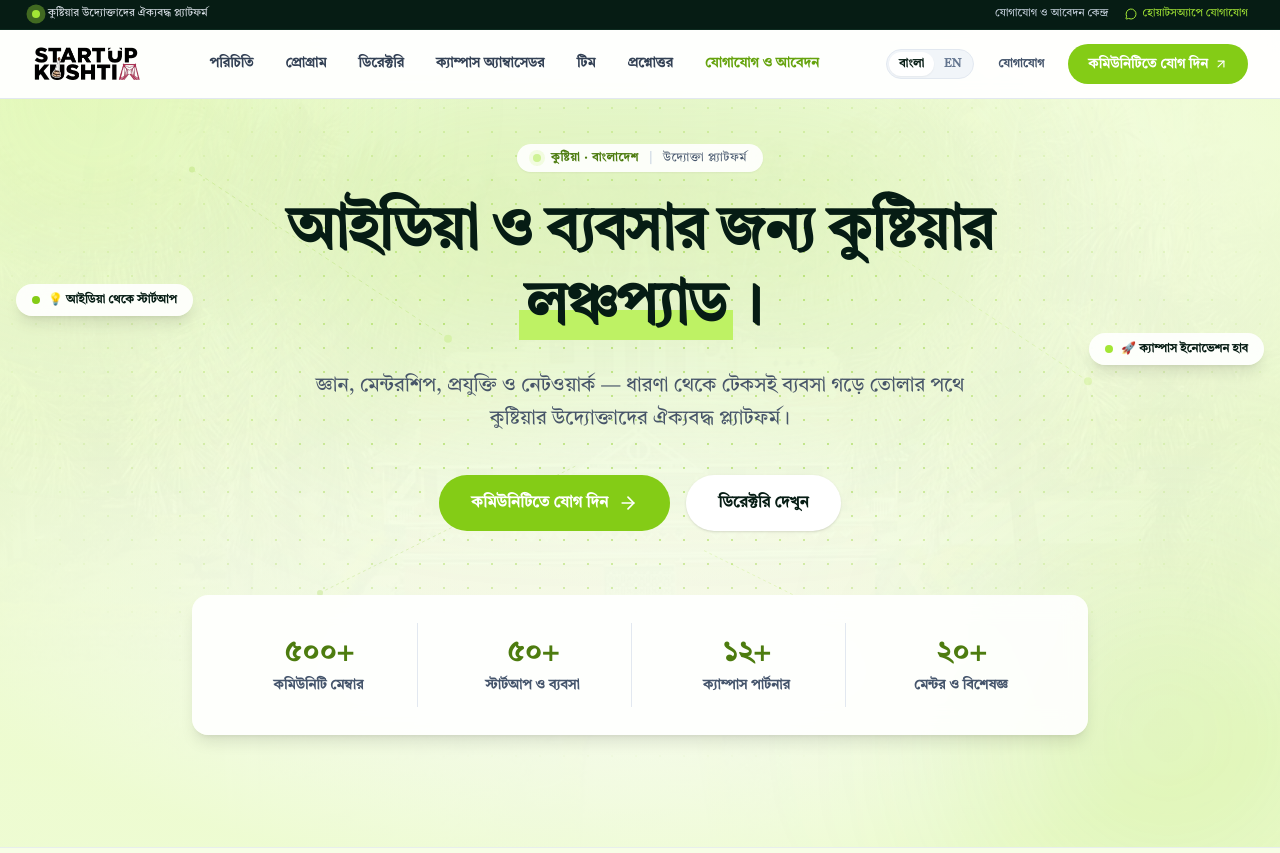
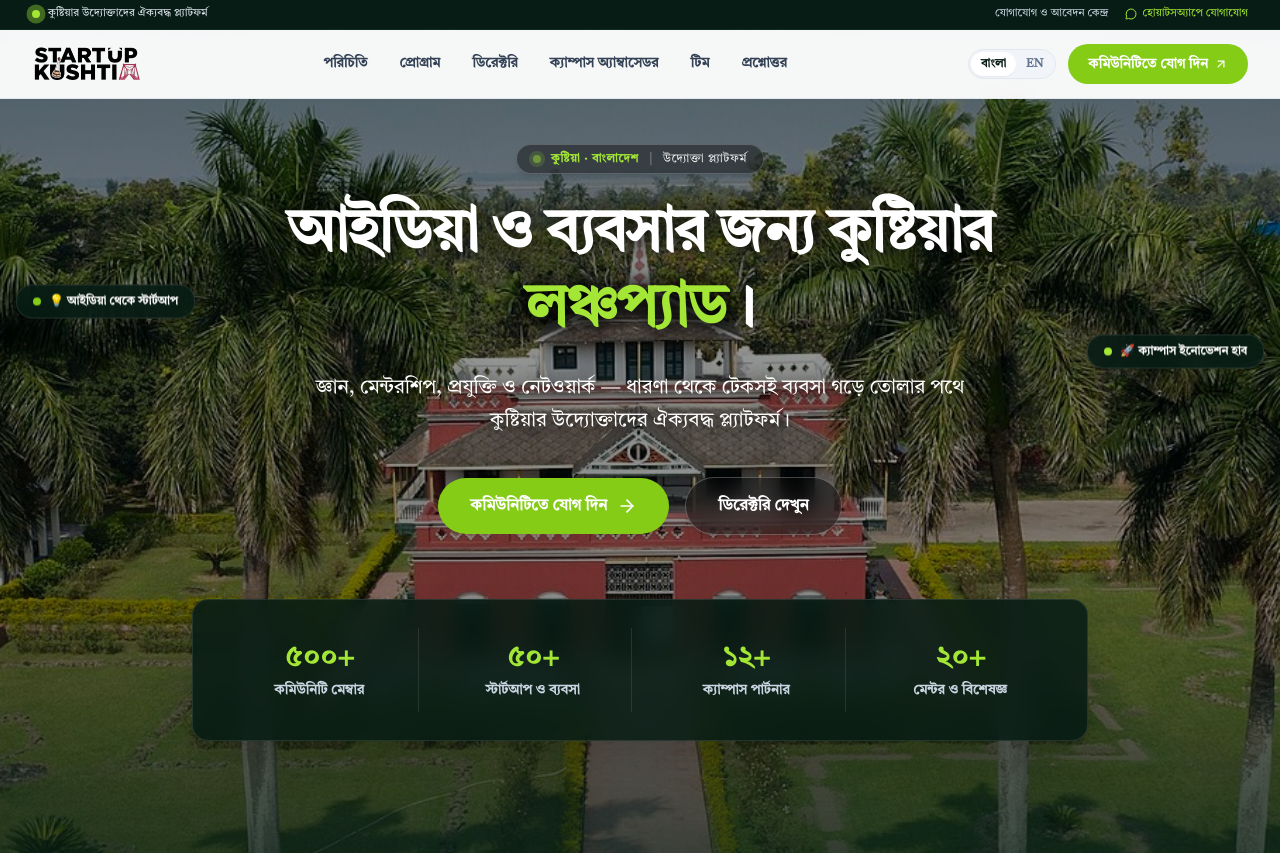
Before and after one commit to mehedienf/startupkustia-website, a Next.js app: page / in a window 1280 px wide. Shown: the top 853 px of the page. Built offline with nearby package versions, Linux system fonts and the light colour scheme.

Commit message:
refactor: simplify Header component and enhance Hero section styling

```diff
--- a/src/app/page.tsx
+++ b/src/app/page.tsx
@@ -30,7 +30,7 @@ export default function HomePage() {
   return (
     <div className="min-h-screen flex flex-col bg-[#F5F7FC] text-[#444E69]">
       {/* Navigation */}
-      <Header onOpenJoin={() => setJoinModalOpen(true)} />
+      <Header />
 
       {/* Main Content */}
       <main className="flex-1">
--- a/src/components/Header.tsx
+++ b/src/components/Header.tsx
@@ -5,7 +5,6 @@ import { SITE_CONFIG } from "@/data/content";
 import { ArrowUpRight, Menu, MessageCircle, X } from "lucide-react";
 import Image from "next/image";
 import Link from "next/link";
-import { useRouter } from "next/navigation";
 import { useEffect, useRef, useState } from "react";
 
 interface HeaderProps {
@@ -13,7 +12,6 @@ interface HeaderProps {
 }
 
 export default function Header({ onOpenJoin }: HeaderProps) {
-  const router = useRouter();
   const { language, setLanguage } = useLanguage();
   const [mobileMenuOpen, setMobileMenuOpen] = useState(false);
   const [isVisible, setIsVisible] = useState(true);
@@ -58,14 +56,6 @@ export default function Header({ onOpenJoin }: HeaderProps) {
     window.addEventListener("scroll", handleScroll, { passive: true });
     return () => window.removeEventListener("scroll", handleScroll);
   }, [mobileMenuOpen]);
-
-  const handleJoinClick = () => {
-    if (onOpenJoin) {
-      onOpenJoin();
-    } else {
-      router.push("/contact?tab=community");
-    }
-  };
 
   return (
     <header
@@ -168,12 +158,6 @@ export default function Header({ onOpenJoin }: HeaderProps) {
             >
               {isBn ? "প্রশ্নোত্তর" : "FAQ"}
             </Link>
-            <Link
-              href="/contact"
-              className="px-3 py-1.5 rounded-lg hover:text-[#65A30D] hover:bg-slate-100/70 transition-all text-[#65A30D] font-bold"
-            >
-              {isBn ? "যোগাযোগ ও আবেদন" : "Contact & Apply"}
-            </Link>
           </div>
 
           {/* Right Action Controls */}
@@ -204,23 +188,15 @@ export default function Header({ onOpenJoin }: HeaderProps) {
               </button>
             </div>
 
-            {/* Quick Contact Link */}
+            {/* Primary CTA Button - Redirects directly to Contact & Applications Hub */}
             <Link
               href="/contact"
-              className="text-xs font-bold text-slate-600 hover:text-[#65A30D] px-3 py-1.5 rounded-full transition-colors"
-            >
-              {isBn ? "যোগাযোগ" : "Contact"}
-            </Link>
-
-            {/* Primary CTA Button */}
-            <button
-              type="button"
-              onClick={handleJoinClick}
+              onClick={onOpenJoin}
               className="px-5 py-2.5 rounded-full bg-[#84CC16] hover:bg-[#65A30D] text-white font-bold text-xs sm:text-sm btn-hard flex items-center gap-1.5"
             >
               <span>{isBn ? "কমিউনিটিতে যোগ দিন" : "Join Community"}</span>
               <ArrowUpRight className="w-3.5 h-3.5" />
-            </button>
+            </Link>
           </div>
 
           {/* Mobile Actions & Menu Toggle */}
@@ -234,13 +210,15 @@ export default function Header({ onOpenJoin }: HeaderProps) {
               {isBn ? "EN" : "বাং"}
             </button>
 
-            <button
-              type="button"
-              onClick={handleJoinClick}
+            <Link
+              href="/contact"
+              onClick={() => {
+                if (onOpenJoin) onOpenJoin();
+              }}
               className="px-3 py-1.5 rounded-full bg-[#84CC16] text-white font-bold text-xs btn-hard sm:hidden"
             >
               {isBn ? "যুক্ত হোন" : "Join"}
-            </button>
+            </Link>
 
             <button
               onClick={() => setMobileMenuOpen(!mobileMenuOpen)}
@@ -302,33 +280,19 @@ export default function Header({ onOpenJoin }: HeaderProps) {
               >
                 {isBn ? "প্রশ্নোত্তর" : "FAQ"}
               </Link>
-              <Link
-                href="/contact"
-                onClick={() => setMobileMenuOpen(false)}
-                className="py-1.5 text-[#65A30D] font-bold transition-colors"
-              >
-                {isBn ? "যোগাযোগ ও আবেদন কেন্দ্র" : "Contact & Apply Hub"}
-              </Link>
             </div>
 
             <div className="pt-3 border-t border-slate-100 flex flex-col gap-2.5">
-              <button
-                type="button"
+              <Link
+                href="/contact"
                 onClick={() => {
                   setMobileMenuOpen(false);
-                  handleJoinClick();
+                  if (onOpenJoin) onOpenJoin();
                 }}
                 className="w-full py-2.5 rounded-full bg-[#84CC16] hover:bg-[#65A30D] text-white font-bold text-center btn-hard flex items-center justify-center gap-1.5 text-sm"
               >
                 <span>{isBn ? "কমিউনিটিতে যোগ দিন" : "Join Community"}</span>
                 <ArrowUpRight className="w-4 h-4" />
-              </button>
-              <Link
-                href="/contact"
-                onClick={() => setMobileMenuOpen(false)}
-                className="w-full py-2 rounded-full border border-slate-300 text-[#061C14] font-semibold text-center text-xs hover:bg-slate-50 block"
-              >
-                {isBn ? "যোগাযোগ ও আবেদন কেন্দ্র" : "Contact & Applications"}
               </Link>
             </div>
           </div>
--- a/src/components/Hero.tsx
+++ b/src/components/Hero.tsx
@@ -14,100 +14,31 @@ export default function Hero({ onOpenJoin }: HeroProps) {
   const isBn = language === "bn";
 
   return (
-    <section className="relative overflow-hidden bg-gradient-to-b from-[#F7FEE7] via-[#ECFCCB]/50 to-[#F8FAFC] text-[#061C14] pt-28 pb-20 md:pt-36 md:pb-28 border-b border-slate-200/70">
-      {/* Background Image of Shilaidaha Kuthibari with Soft Vignette */}
-      <div className="absolute inset-0 pointer-events-none -z-0 overflow-hidden">
+    <section className="relative w-full overflow-hidden bg-[#061C14] text-white pt-28 pb-20 md:pt-36 md:pb-28 border-b border-white/10">
+      {/* Background Image of Shilaidaha Kuthibari spanning full screen width */}
+      <div className="absolute inset-0 w-full h-full pointer-events-none overflow-hidden z-0">
         <Image
           src="/images/hero_image1.jpg"
           alt="শিলাইদহ কুঠিবাড়ি, কুষ্টিয়া - Shilaidaha Kuthibari, Kushtia"
           fill
           priority
+          unoptimized
           sizes="100vw"
-          className="object-cover object-center opacity-25 scale-105"
+          className="w-full h-full object-cover object-center opacity-85"
         />
-        {/* Soft Multi-stop Lime Gradient Overlay */}
-        <div className="absolute inset-0 bg-gradient-to-b from-[#F7FEE7]/90 via-[#ECFCCB]/80 to-[#F8FAFC]/95" />
-        {/* Radial highlight for center text readability */}
+        {/* Soft balanced dark overlay: preserves full visibility of Shilaidaha Kuthibari while keeping text crisp */}
         <div
-          className="absolute inset-0"
+          className="absolute inset-0 w-full h-full"
           style={{
             background:
-              "radial-gradient(ellipse 70% 60% at 50% 45%, rgba(255,255,255,0.75) 0%, rgba(247,254,231,0.3) 60%, rgba(236,252,203,0.85) 100%)",
+              "linear-gradient(to bottom, rgba(6, 28, 20, 0.55) 0%, rgba(0, 0, 0, 0.30) 25%, rgba(0, 0, 0, 0.35) 70%, rgba(6, 28, 20, 0.72) 100%)",
           }}
         />
       </div>
 
-      {/* Soft Ambient Aurora Gradient Glows */}
-      <div className="absolute top-12 left-1/2 -translate-x-1/2 w-[720px] h-[360px] bg-gradient-to-r from-[#A3E635]/25 via-[#84CC16]/20 to-[#BEF264]/25 rounded-full blur-[100px] pointer-events-none -z-0"></div>
-      <div className="absolute -top-24 -left-24 w-96 h-96 bg-[#A3E635]/20 rounded-full blur-[110px] pointer-events-none -z-0"></div>
-      <div className="absolute -bottom-20 -right-20 w-96 h-96 bg-[#84CC16]/15 rounded-full blur-[110px] pointer-events-none -z-0"></div>
-
-      {/* Subtle Dot Matrix with Soft Radial Mask */}
-      <div
-        className="absolute inset-0 pointer-events-none -z-0 opacity-40"
-        style={{
-          backgroundImage:
-            "radial-gradient(#84CC16 0.75px, transparent 0.75px)",
-          backgroundSize: "24px 24px",
-          maskImage:
-            "radial-gradient(ellipse 65% 55% at 50% 45%, #000 30%, transparent 85%)",
-          WebkitMaskImage:
-            "radial-gradient(ellipse 65% 55% at 50% 45%, #000 30%, transparent 85%)",
-        }}
-      ></div>
-
-      {/* Subtle "Connecting Dots" Constellation Graphic Lines in Background */}
-      <svg
-        className="absolute inset-0 w-full h-full pointer-events-none opacity-20 -z-0"
-        xmlns="http://www.w3.org/2000/svg"
-      >
-        <line
-          x1="15%"
-          y1="20%"
-          x2="35%"
-          y2="40%"
-          stroke="#84CC16"
-          strokeWidth="1"
-          strokeDasharray="4 4"
-        />
-        <line
-          x1="65%"
-          y1="25%"
-          x2="85%"
-          y2="45%"
-          stroke="#A3E635"
-          strokeWidth="1"
-          strokeDasharray="4 4"
-        />
-        <line
-          x1="25%"
-          y1="70%"
-          x2="45%"
-          y2="55%"
-          stroke="#84CC16"
-          strokeWidth="1"
-          strokeDasharray="3 3"
-        />
-        <line
-          x1="55%"
-          y1="65%"
-          x2="75%"
-          y2="80%"
-          stroke="#A3E635"
-          strokeWidth="1"
-          strokeDasharray="3 3"
-        />
-        <circle cx="15%" cy="20%" r="3" fill="#84CC16" />
-        <circle cx="35%" cy="40%" r="4" fill="#A3E635" />
-        <circle cx="65%" cy="25%" r="3.5" fill="#84CC16" />
-        <circle cx="85%" cy="45%" r="4" fill="#A3E635" />
-        <circle cx="25%" cy="70%" r="3" fill="#84CC16" />
-        <circle cx="75%" cy="80%" r="3.5" fill="#A3E635" />
-      </svg>
-
       <div className="relative max-w-7xl mx-auto px-4 sm:px-8 text-center flex flex-col items-center z-10">
         {/* Floating Accent Pill - Left (Desktop) */}
-        <div className="hidden xl:flex items-center gap-2 absolute left-4 top-1/4 px-4 py-2 rounded-2xl bg-white/90 backdrop-blur-md shadow-lg text-xs font-bold text-[#061C14] animate-bounce [animation-duration:5s]">
+        <div className="hidden xl:flex items-center gap-2 absolute left-4 top-1/4 px-4 py-2 rounded-2xl bg-[#061C14]/85 backdrop-blur-md border border-white/10 shadow-xl text-xs font-bold text-white animate-bounce [animation-duration:5s]">
           <span className="w-2 h-2 rounded-full bg-[#84CC16]"></span>
           <span>
             {isBn ? "💡 আইডিয়া থেকে স্টার্টআপ" : "💡 Idea to Startup"}
@@ -115,7 +46,7 @@ export default function Hero({ onOpenJoin }: HeroProps) {
         </div>
 
         {/* Floating Accent Pill - Right (Desktop) */}
-        <div className="hidden xl:flex items-center gap-2 absolute right-4 top-1/3 px-4 py-2 rounded-2xl bg-white/90 backdrop-blur-md shadow-lg text-xs font-bold text-[#061C14] animate-bounce [animation-duration:6s]">
+        <div className="hidden xl:flex items-center gap-2 absolute right-4 top-1/3 px-4 py-2 rounded-2xl bg-[#061C14]/85 backdrop-blur-md border border-white/10 shadow-xl text-xs font-bold text-white animate-bounce [animation-duration:6s]">
           <span className="w-2 h-2 rounded-full bg-[#A3E635]"></span>
           <span>
             {isBn ? "🚀 ক্যাম্পাস ইনোভেশন হাব" : "🚀 Campus Innovation Hub"}
@@ -123,21 +54,21 @@ export default function Hero({ onOpenJoin }: HeroProps) {
         </div>
 
         {/* Eyebrow badge */}
-        <div className="inline-flex items-center gap-2.5 px-4 py-1.5 rounded-full bg-white/90 shadow-xs text-[#4D7C0F] text-xs font-bold uppercase tracking-wider mb-6 backdrop-blur-sm">
-          <span className="w-2 h-2 rounded-full bg-[#A3E635] ring-4 ring-[#A3E635]/25 animate-pulse"></span>
+        <div className="inline-flex items-center gap-2.5 px-4 py-1.5 rounded-full bg-black/40 border border-white/20 text-[#A3E635] text-xs font-bold uppercase tracking-wider mb-6 backdrop-blur-md shadow-md">
+          <span className="w-2 h-2 rounded-full bg-[#A3E635] ring-4 ring-[#A3E635]/30 animate-pulse"></span>
           <span>{isBn ? SITE_CONFIG.locationBn : SITE_CONFIG.locationEn}</span>
-          <span className="text-slate-300">|</span>
-          <span className="text-slate-600 font-medium normal-case">
+          <span className="text-white/30">|</span>
+          <span className="text-white/90 font-medium normal-case">
             {isBn ? "উদ্যোক্তা প্ল্যাটফর্ম" : "Entrepreneurship Platform"}
           </span>
         </div>
 
-        {/* Main H1 Headline - Highly Legible & Bold */}
-        <h1 className="text-3xl sm:text-5xl md:text-6xl font-extrabold tracking-tight max-w-4xl leading-[1.25] text-[#061C14] font-display mb-6">
+        {/* Main H1 Headline - Highly Legible & Bold White with Text Shadow */}
+        <h1 className="text-3xl sm:text-5xl md:text-6xl font-extrabold tracking-tight max-w-4xl leading-[1.25] text-white font-display mb-6 drop-shadow-[0_2px_12px_rgba(0,0,0,0.85)]">
           {isBn ? (
             <>
               আইডিয়া ও ব্যবসার জন্য কুষ্টিয়ার{" "}
-              <span className="sk-hl inline-block px-2 text-[#061C14]">
+              <span className="text-[#A3E635] drop-shadow-[0_2px_10px_rgba(0,0,0,0.9)]">
                 লঞ্চপ্যাড
               </span>
               ।
@@ -145,7 +76,7 @@ export default function Hero({ onOpenJoin }: HeroProps) {
           ) : (
             <>
               Kushtia&apos;s Launchpad for Ideas &amp;{" "}
-              <span className="sk-hl inline-block px-2 text-[#061C14]">
+              <span className="text-[#A3E635] drop-shadow-[0_2px_10px_rgba(0,0,0,0.9)]">
                 Businesses
               </span>
               .
@@ -153,8 +84,8 @@ export default function Hero({ onOpenJoin }: HeroProps) {
           )}
         </h1>
 
-        {/* Subtitle / Lead Paragraph - High Contrast Crisp Slate Text */}
-        <p className="text-base sm:text-xl text-[#475569] max-w-2xl leading-relaxed mb-10 font-normal">
+        {/* Subtitle / Lead Paragraph - High Contrast Crisp White Text */}
+        <p className="text-base sm:text-xl text-white max-w-2xl leading-relaxed mb-10 font-medium drop-shadow-[0_1px_8px_rgba(0,0,0,0.9)]">
           {isBn ? SITE_CONFIG.heroSubtitleBn : SITE_CONFIG.heroSubtitleEn}
         </p>
 
@@ -163,7 +94,7 @@ export default function Hero({ onOpenJoin }: HeroProps) {
           <button
             type="button"
             onClick={onOpenJoin}
-            className="w-full sm:w-auto px-8 py-4 rounded-full bg-[#84CC16] hover:bg-[#65A30D] text-white font-bold text-base btn-hard flex items-center justify-center gap-2.5 group"
+            className="w-full sm:w-auto px-8 py-4 rounded-full bg-[#84CC16] hover:bg-[#65A30D] text-white font-bold text-base btn-hard flex items-center justify-center gap-2.5 group shadow-lg"
           >
             <span>{isBn ? "কমিউনিটিতে যোগ দিন" : "Join the Community"}</span>
             <ArrowRight className="w-5 h-5 group-hover:translate-x-1 transition-transform" />
@@ -171,46 +102,46 @@ export default function Hero({ onOpenJoin }: HeroProps) {
 
           <a
             href="#directory"
-            className="w-full sm:w-auto px-8 py-4 rounded-full bg-white hover:bg-slate-50 text-[#061C14] font-bold text-base shadow-sm transition-all text-center"
+            className="w-full sm:w-auto px-8 py-4 rounded-full bg-black/40 hover:bg-black/60 text-white font-bold text-base backdrop-blur-md border border-white/25 transition-all text-center shadow-md"
           >
             {isBn ? "ডিরেক্টরি দেখুন" : "Explore Directory"}
           </a>
         </div>
 
-        {/* Metrics Bar - High Quality White Glassmorphic Card (Borderless) */}
-        <div className="w-full max-w-4xl grid grid-cols-2 md:grid-cols-4 gap-4 p-6 sm:p-7 rounded-2xl bg-white/90 backdrop-blur-md shadow-lg">
-          <div className="text-center p-2 sm:p-3 border-r border-slate-200 last:border-r-0">
-            <div className="text-2xl sm:text-3xl font-extrabold text-[#4D7C0F] font-display">
+        {/* Metrics Bar - High Quality Dark Glassmorphic Card (Borderless) */}
+        <div className="w-full max-w-4xl grid grid-cols-2 md:grid-cols-4 gap-4 p-6 sm:p-7 rounded-2xl bg-[#061C14]/85 backdrop-blur-md border border-white/10 shadow-2xl">
+          <div className="text-center p-2 sm:p-3 border-r border-white/10 last:border-r-0">
+            <div className="text-2xl sm:text-3xl font-extrabold text-[#A3E635] font-display">
               {isBn ? "৫০০+" : "500+"}
             </div>
-            <div className="text-xs sm:text-sm text-slate-600 font-semibold mt-1">
+            <div className="text-xs sm:text-sm text-slate-300 font-semibold mt-1">
               {isBn ? "কমিউনিটি মেম্বার" : "Community Members"}
             </div>
           </div>
 
-          <div className="text-center p-2 sm:p-3 md:border-r border-slate-200 last:border-r-0">
-            <div className="text-2xl sm:text-3xl font-extrabold text-[#4D7C0F] font-display">
+          <div className="text-center p-2 sm:p-3 md:border-r border-white/10 last:border-r-0">
+            <div className="text-2xl sm:text-3xl font-extrabold text-[#A3E635] font-display">
               {isBn ? "৫০+" : "50+"}
             </div>
-            <div className="text-xs sm:text-sm text-slate-600 font-semibold mt-1">
+            <div className="text-xs sm:text-sm text-slate-300 font-semibold mt-1">
               {isBn ? "স্টার্টআপ ও ব্যবসা" : "Startups & Ventures"}
             </div>
           </div>
 
-          <div className="text-center p-2 sm:p-3 border-r border-slate-200 last:border-r-0">
-            <div className="text-2xl sm:text-3xl font-extrabold text-[#4D7C0F] font-display">
+          <div className="text-center p-2 sm:p-3 border-r border-white/10 last:border-r-0">
+            <div className="text-2xl sm:text-3xl font-extrabold text-[#A3E635] font-display">
               {isBn ? "১২+" : "12+"}
             </div>
-            <div className="text-xs sm:text-sm text-slate-600 font-semibold mt-1">
+            <div className="text-xs sm:text-sm text-slate-300 font-semibold mt-1">
               {isBn ? "ক্যাম্পাস পার্টনার" : "Campus Partners"}
             </div>
           </div>
 
           <div className="text-center p-2 sm:p-3">
-            <div className="text-2xl sm:text-3xl font-extrabold text-[#4D7C0F] font-display">
+            <div className="text-2xl sm:text-3xl font-extrabold text-[#A3E635] font-display">
               {isBn ? "২০+" : "20+"}
             </div>
-            <div className="text-xs sm:text-sm text-slate-600 font-semibold mt-1">
+            <div className="text-xs sm:text-sm text-slate-300 font-semibold mt-1">
               {isBn ? "মেন্টর ও বিশেষজ্ঞ" : "Mentors & Advisors"}
             </div>
           </div>
```
